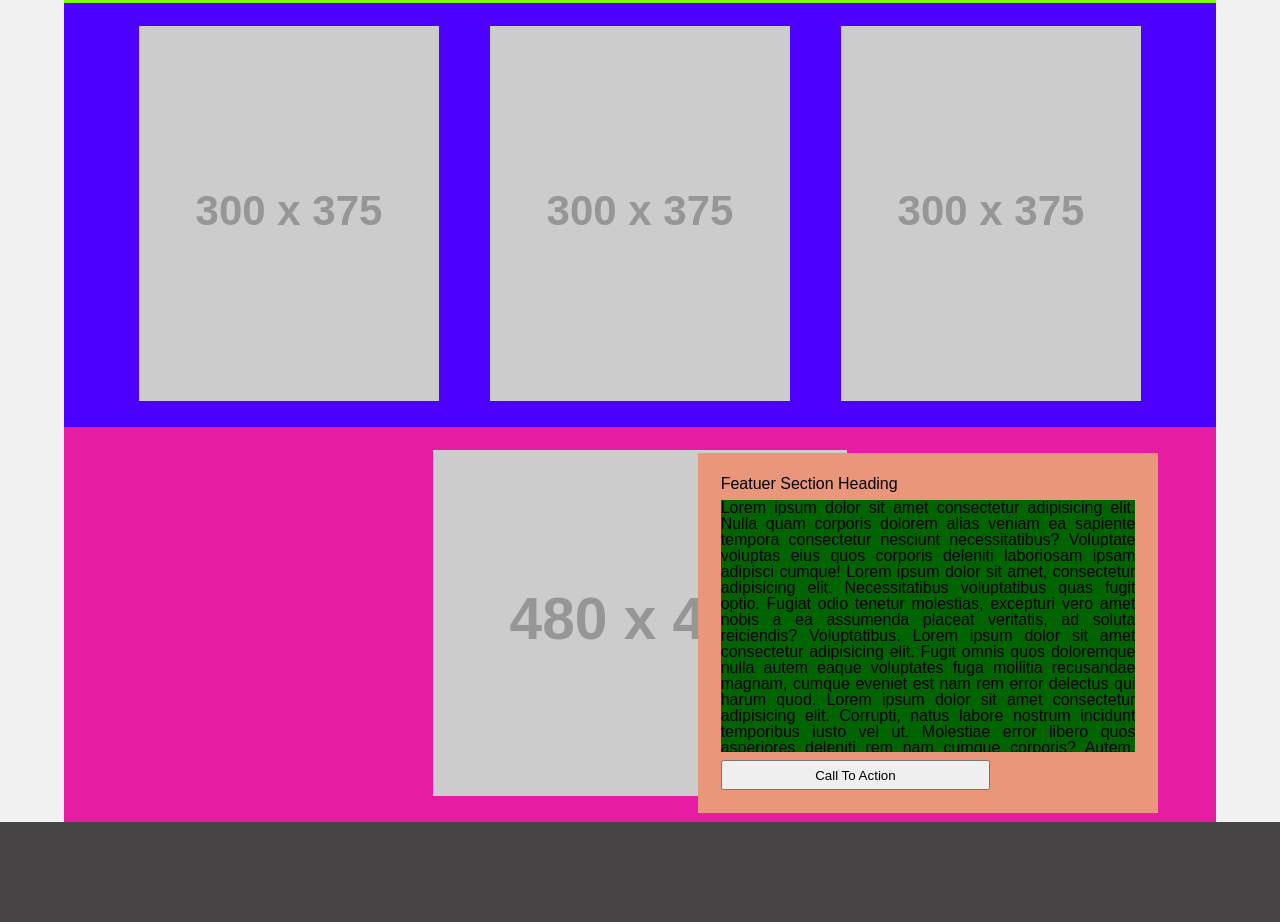
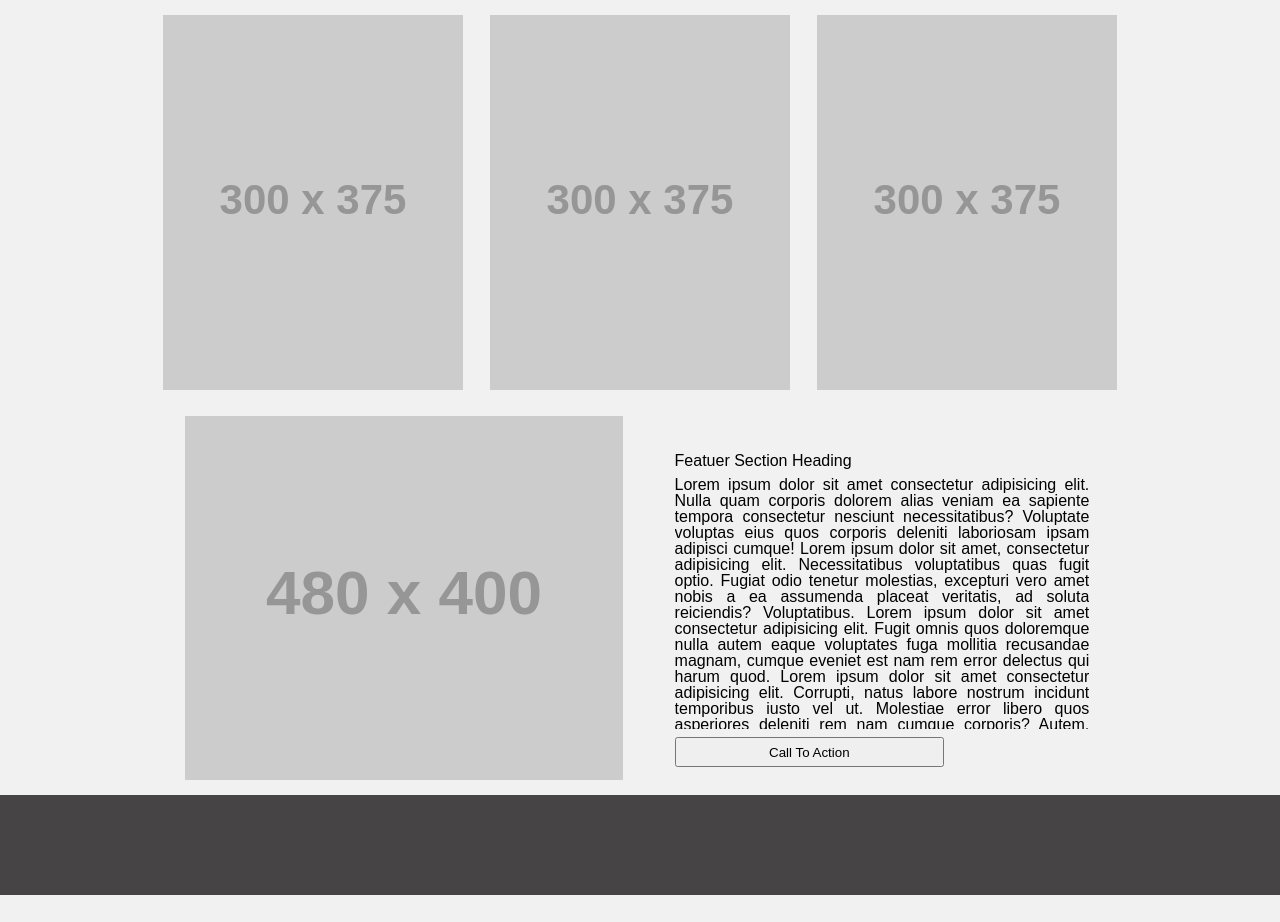
Before and after one commit to ElayyanAreej/wirefame-exercise, a plain HTML site: page index.html in a window 1280 px wide. Shown: the part 583-1505 px from the top of the page. After the commit the page ends 1478 px from the top, so only its background shows below. Drawn offline with Linux system fonts and the light colour scheme; placeholder pictures from the web are drawn by us; files whose address does not match are found by name.

Commit message:
fixind position and paddings

```diff
--- a/css/style.css
+++ b/css/style.css
@@ -13,10 +13,17 @@
   }
   header img{
     float :none;
-    display: inline-block;}
+    display: inline-block;
+    left: -25.5%;
+    position:relative;
+
+}
   header nav {
     float:none;
    display: inline-block;
+   position: absolute;
+   right: 18%;
+   top: 43.5%;
    /* margin-bottom: 50px; */
   }
 
@@ -29,38 +36,35 @@
       #num1{
           width:90%;
           margin-left: 5%;
-          background-color: chartreuse;
+          /* background-color: chartreuse; */
           text-align: center;
       }
       #num2{
         width:90%;
         margin-left: 5%;
-        background-color: rgb(76, 0, 255);
+        /* background-color: rgb(76, 0, 255); */
         text-align: center;
     }
     #num2 img{
-   padding:2%;
+   padding:1%;
     }
 
  #num3{
         width:90%;
         margin-left: 5%;
-        background-color: rgb(230, 28, 162);
+        /* background-color: rgb(230, 28, 162); */
         text-align: center;
         position: relative;
     }
 
  #num3 img{
-        float:none;
-         display: inline-block;
-        padding:2%;
+        display: inline-block;
+        padding:1%;
         width: 40%;
-        top: 28.5px;
-        left: 5%;
-        /* position:absolute;  */
-       top: 28.5px;
-       right: 45%;
+        left: -20.5%;
+        position:relative;
          }
+
 #num3 div{
     /* margin-bottom: 0px; */
     text-align: left;
@@ -68,10 +72,10 @@
     display: inline-block;
     padding:2%;
     width:40%;
-    background-color: darksalmon;
+    /* background-color: darksalmon; */
     position: absolute;
     top: 25.5px;
-    right: 5%;
+    right: 9%;
 
     /* margin-bottom: 2%; */
   }
@@ -84,7 +88,7 @@ overflow:auto;
 text-align: justify;
 height: 252px;
 margin-bottom: 2%;
-background-color: darkgreen;
+/* background-color: darkgreen; */
 }
 button{
     width: 65%;
--- a/index.html
+++ b/index.html
@@ -1,5 +1,6 @@
 <!DOCTYPE html>
 <html lang="en">
+
 <head>
     <meta charset="UTF-8">
     <meta http-equiv="X-UA-Compatible" content="IE=edge">
@@ -8,6 +9,7 @@
     <link rel="stylesheet" href="css/style.css">
     <title>Document</title>
 </head>
+
 <body>
     <header>
         <img src="https://placehold.it/200x70/ddd" alt=""></limg>
@@ -33,15 +35,27 @@
         </section>
         <section id="num3">
                 <img src="https://placehold.it/480x400/ddd " alt="">
-    <div>
+
+            <div class="pos">
                 <h2>Featuer Section Heading</h2>
-    <p>Lorem ipsum dolor sit amet consectetur adipisicing elit. Nulla quam corporis dolorem alias veniam ea sapiente tempora consectetur nesciunt necessitatibus? Voluptate voluptas eius quos corporis deleniti laboriosam ipsam adipisci cumque!
-        Lorem ipsum dolor sit amet, consectetur adipisicing elit. Necessitatibus voluptatibus quas fugit optio. Fugiat odio tenetur molestias, excepturi vero amet nobis a ea assumenda placeat veritatis, ad soluta reiciendis? Voluptatibus.
-        Lorem ipsum dolor sit amet consectetur adipisicing elit. Fugit omnis quos doloremque nulla autem eaque voluptates fuga mollitia recusandae magnam, cumque eveniet est nam rem error delectus qui harum quod.
-        Lorem ipsum dolor sit amet consectetur adipisicing elit. Corrupti, natus labore nostrum incidunt temporibus iusto vel ut. Molestiae error libero quos asperiores deleniti rem nam cumque corporis? Autem, fugit quam.
-        Lorem ipsum dolor sit amet consectetur adipisicing elit. Dolor dicta ad exercitationem adipisci facere quam, doloribus sint qui obcaecati porro. Aperiam, ratione exercitationem optio velit pariatur veritatis eveniet numquam in?
+                <p>Lorem ipsum dolor sit amet consectetur adipisicing elit. Nulla quam corporis dolorem alias veniam ea
+                    sapiente tempora consectetur nesciunt necessitatibus? Voluptate voluptas eius quos corporis deleniti
+                    laboriosam ipsam adipisci cumque!
+                    Lorem ipsum dolor sit amet, consectetur adipisicing elit. Necessitatibus voluptatibus quas fugit
+                    optio. Fugiat odio tenetur molestias, excepturi vero amet nobis a ea assumenda placeat veritatis, ad
+                    soluta reiciendis? Voluptatibus.
+                    Lorem ipsum dolor sit amet consectetur adipisicing elit. Fugit omnis quos doloremque nulla autem
+                    eaque voluptates fuga mollitia recusandae magnam, cumque eveniet est nam rem error delectus qui
+                    harum quod.
+                    Lorem ipsum dolor sit amet consectetur adipisicing elit. Corrupti, natus labore nostrum incidunt
+                    temporibus iusto vel ut. Molestiae error libero quos asperiores deleniti rem nam cumque corporis?
+                    Autem, fugit quam.
+                    Lorem ipsum dolor sit amet consectetur adipisicing elit. Dolor dicta ad exercitationem adipisci
+                    facere quam, doloribus sint qui obcaecati porro. Aperiam, ratione exercitationem optio velit
+                    pariatur veritatis eveniet numquam in?
                 </p>
-    <button>Call To Action</button></div>
+                <button>Call To Action</button>
+            </div>
 
         </section>
 
@@ -49,4 +63,5 @@
     <footer></footer>
     <script src="app.js"></script>
 </body>
+
 </html>
```
Lines whose indentation alone changed are shown as unchanged.
